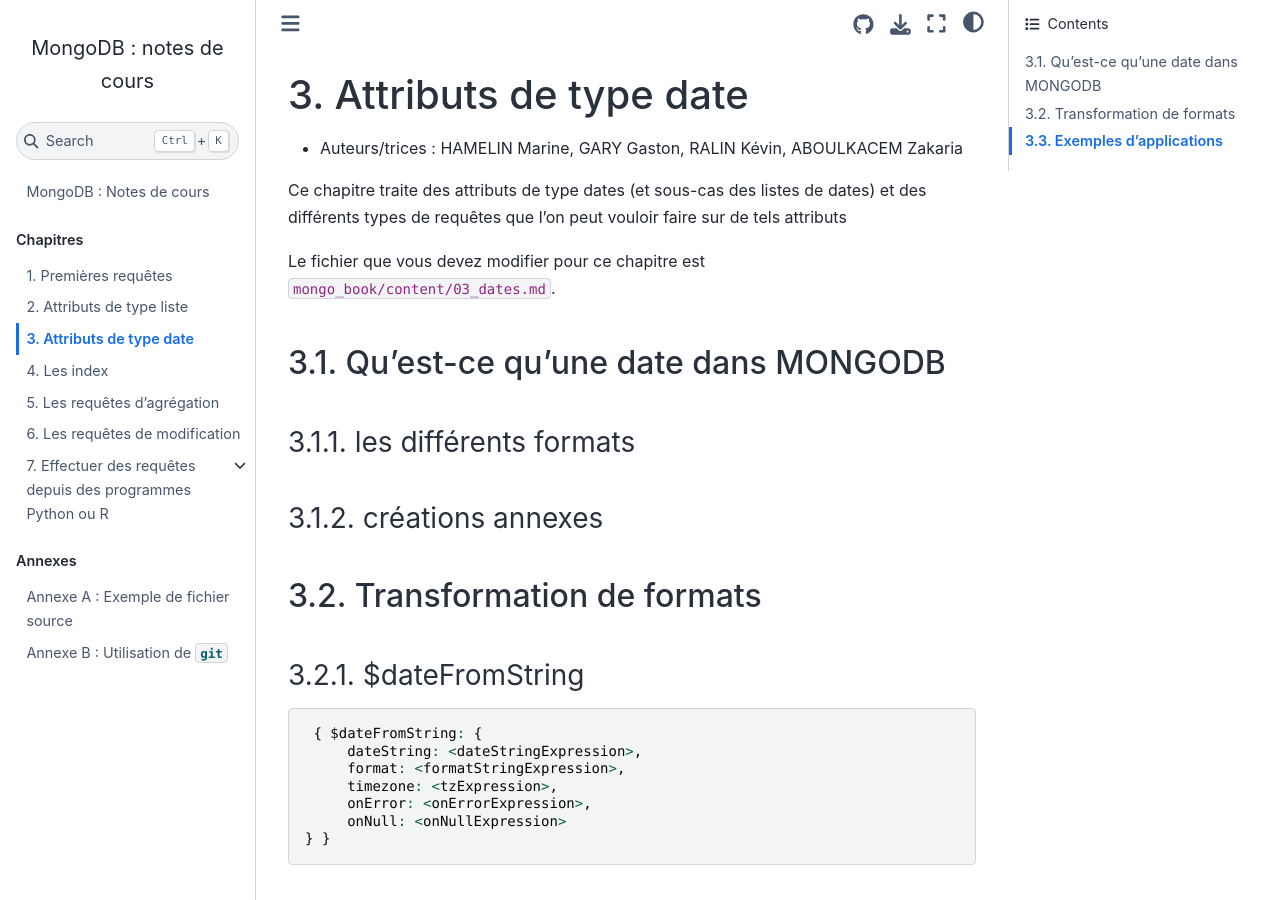
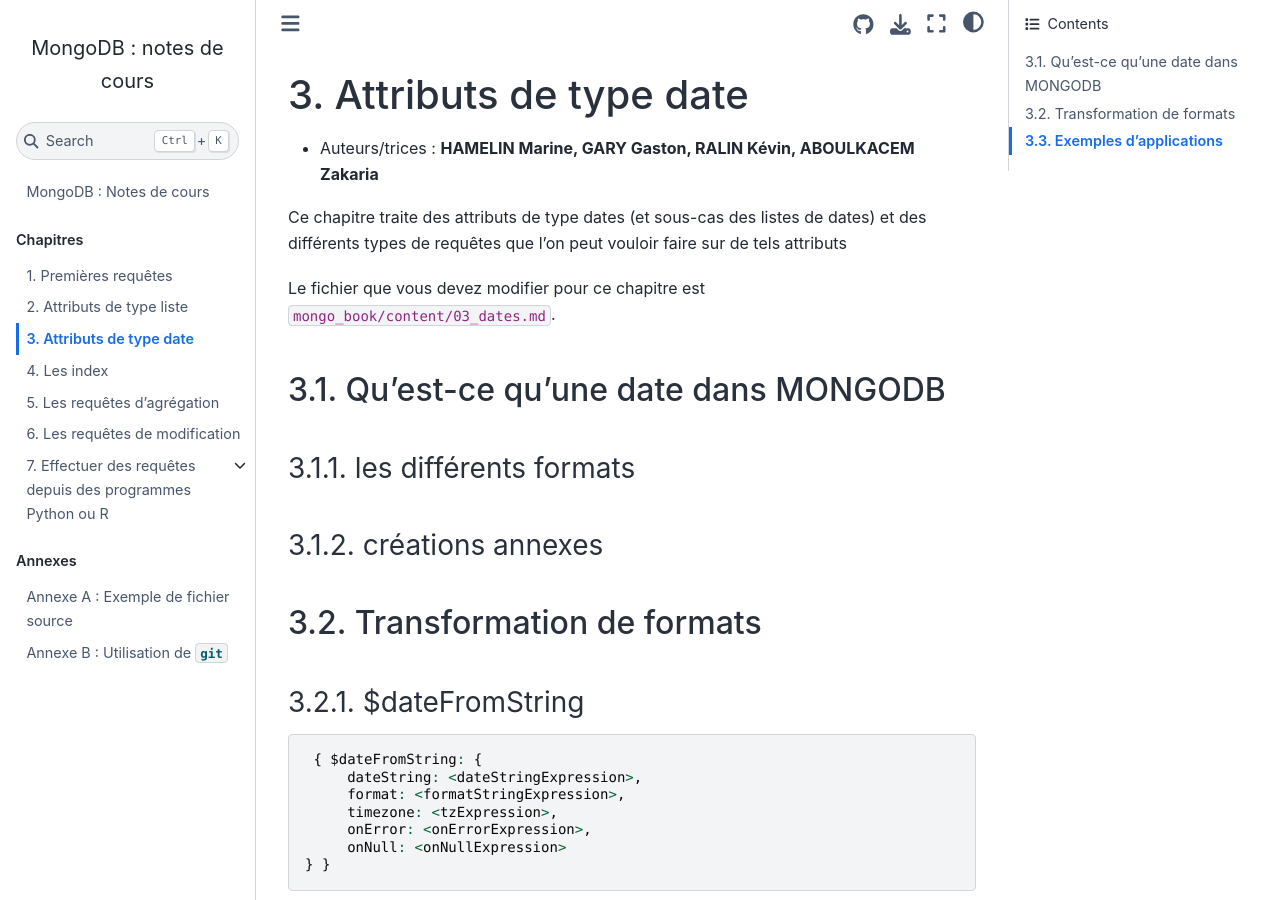
Before and after one commit to rtavenar/mongo_book, a Jupyter Book: the page built from content/03_dates.md, in a window 1280 px wide and 900 px high. Built offline with Jupyter Book 1.0.4 settings and Sphinx 7.4.7 and the Sphinx Book theme 1.1.4, drawn with Linux system fonts in a browser that asks for light colours.

```diff
--- a/content/03_dates.md
+++ b/content/03_dates.md
@@ -15,7 +15,7 @@ kernelspec:
 
 # Attributs de type date
 
-* Auteurs/trices : HAMELIN Marine, GARY Gaston, RALIN Kévin, ABOULKACEM Zakaria
+* Auteurs/trices : **HAMELIN Marine, GARY Gaston, RALIN Kévin, ABOULKACEM Zakaria**
 
 Ce chapitre traite des attributs de type dates (et sous-cas des listes de dates) et des différents types de requêtes que l'on peut vouloir faire sur de tels attributs
 
```
